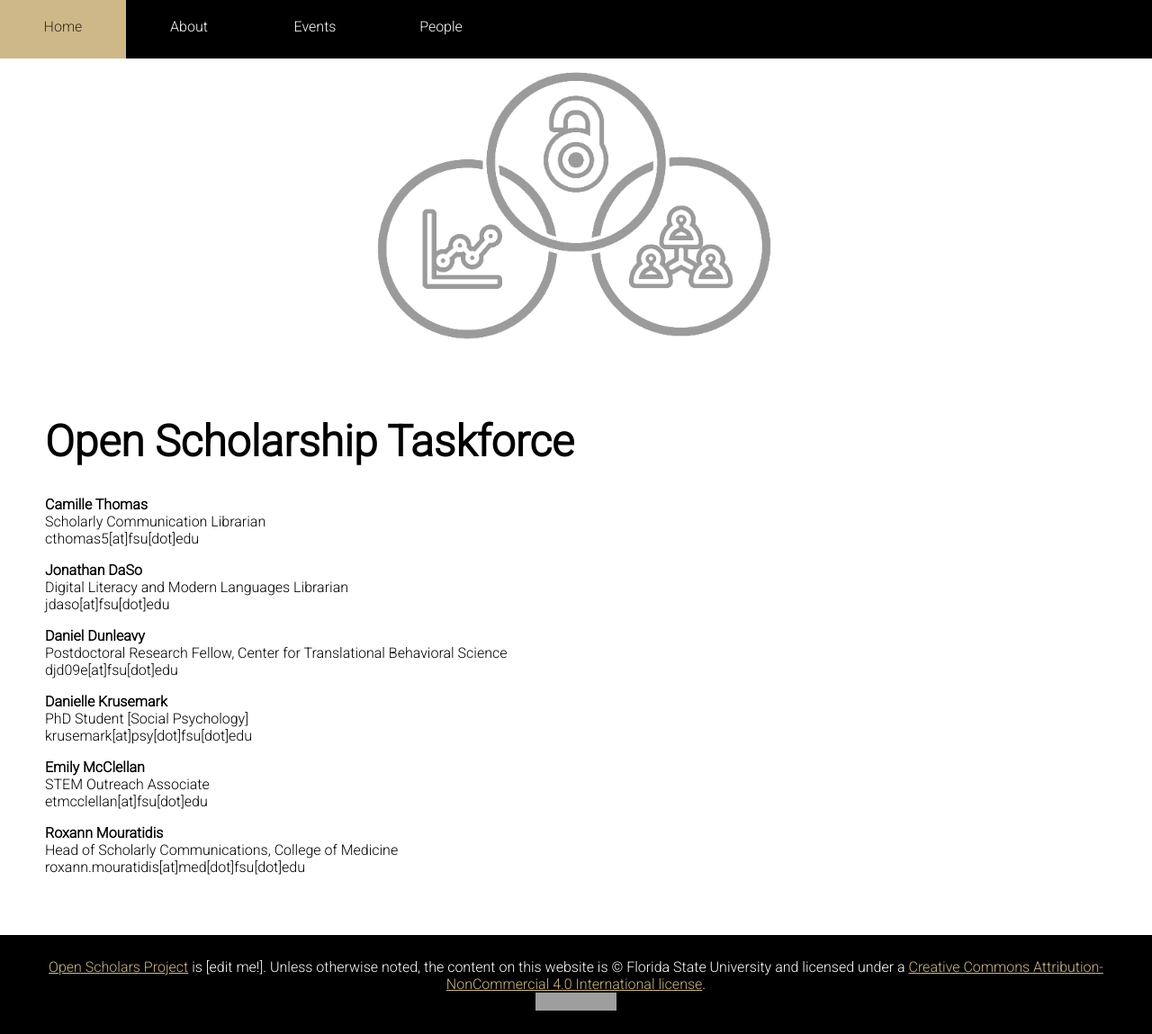
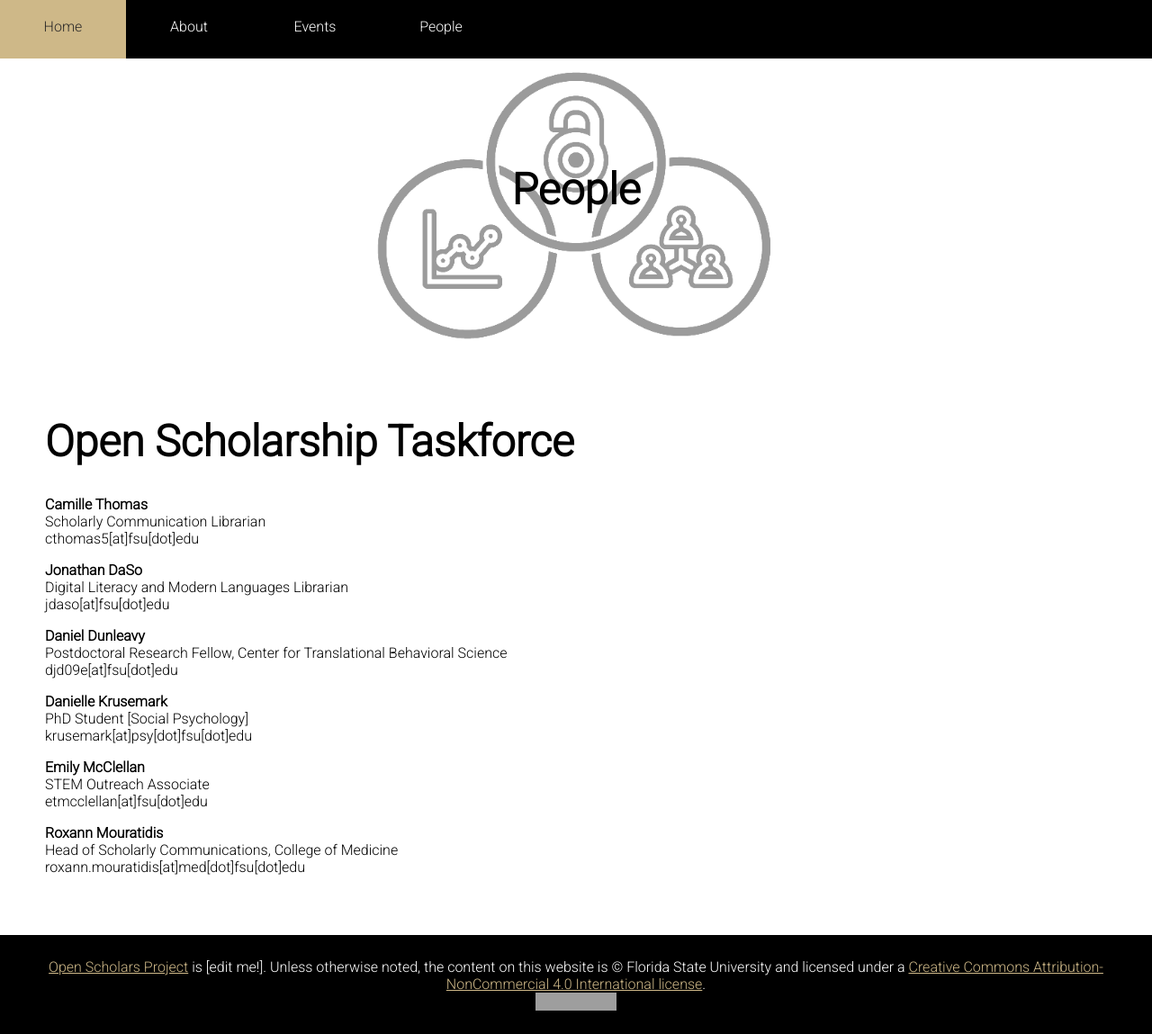
Before and after one commit to openscholars/openscholars.github.io, a Jekyll site: the page built from people.md, in a window 1280 px wide and 1149 px high. Shown: the whole window at 90% size. Built offline with Jekyll 4.4.1, drawn with Linux system fonts in a browser that asks for light colours; grey boxes are pictures that could not be loaded.

Commit message:
Update people.md
updated

```diff
--- a/people.md
+++ b/people.md
@@ -1,7 +1,7 @@
 ---
 layout: default
-3title: Events
-permalink: /events/
+title: People
+permalink: /people/
 ---
 
 # Open Scholarship Taskforce
```
